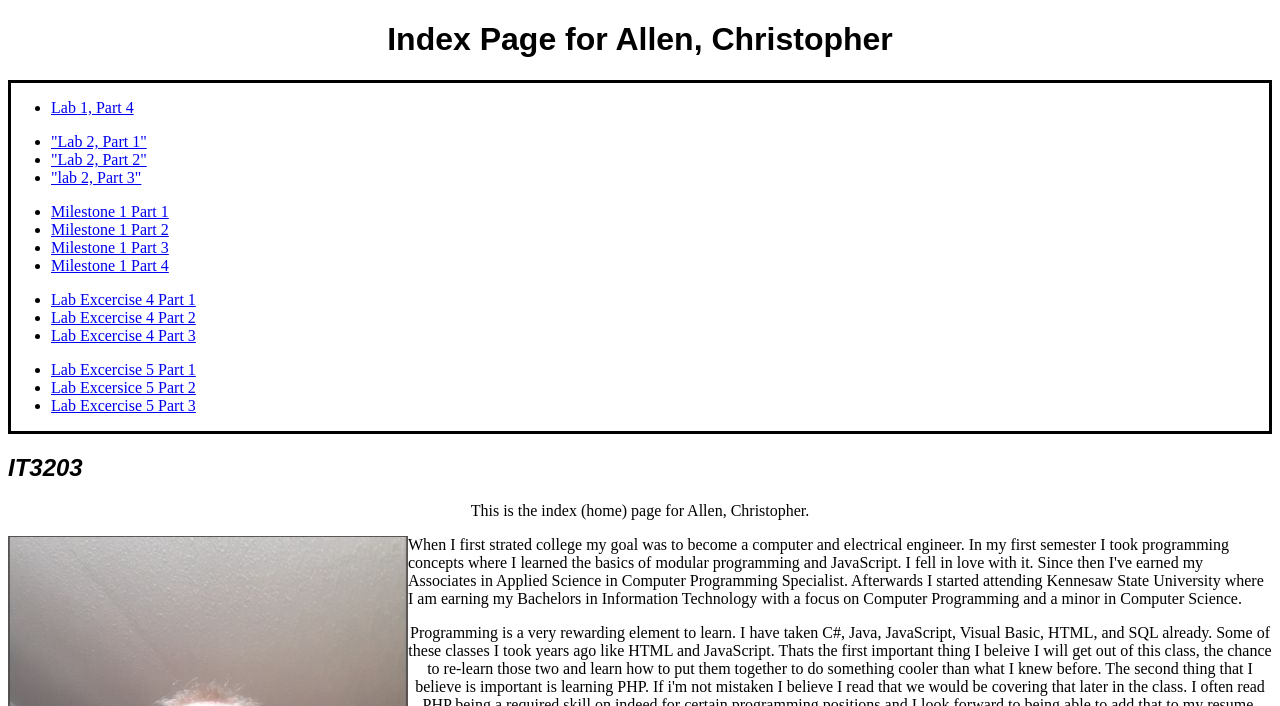
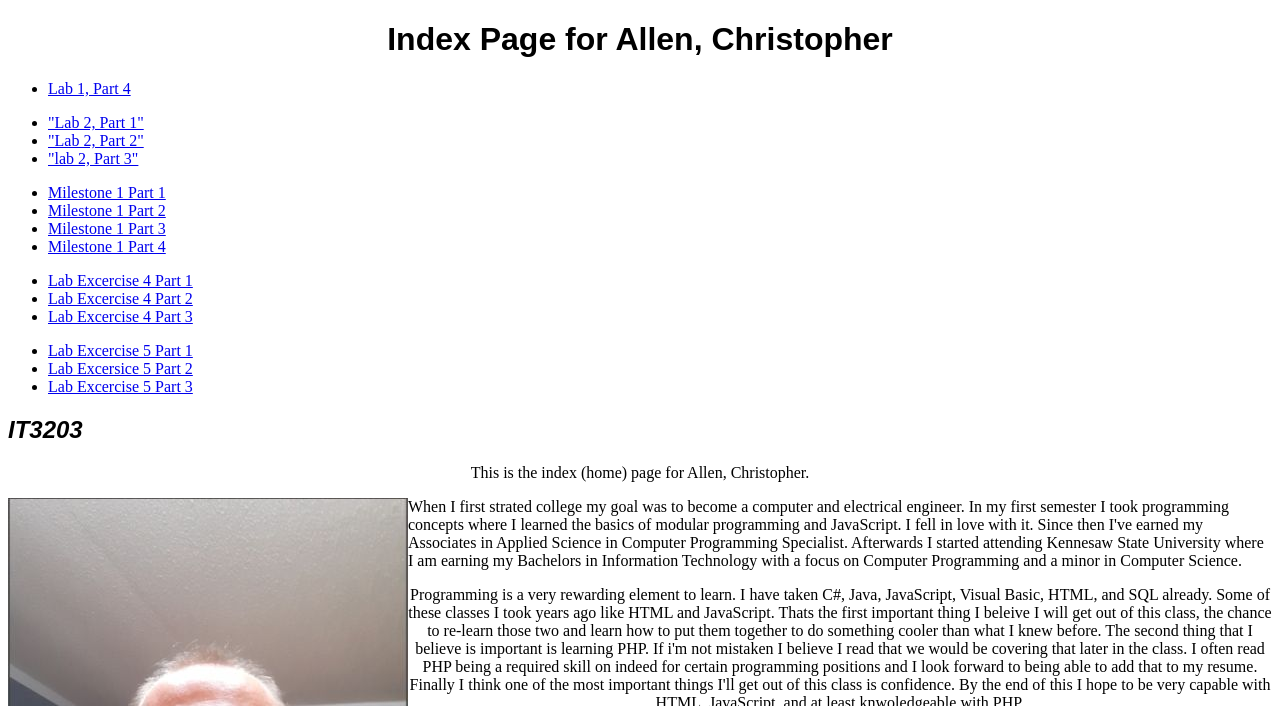
Before and after one commit to calle192/Portfolio, a plain HTML site: page public_html/index.html in a window 1280 px wide. Shown: the top 706 px of the page. Drawn offline with Linux system fonts and the light colour scheme.

Commit message:
Update index.html

```diff
--- a/public_html/index.html
+++ b/public_html/index.html
@@ -10,41 +10,36 @@
 <body>
 
 <h1>Index Page for Allen, Christopher</h1>
-<div style= "border: solid;">
  <nav>
    <uL>
     <li><a href="I1p4.html">Lab 1, Part 4 </a></li>
    </uL>
- </nav>
- <nav>
+
    <ul>
     <li><a href="12p1.html">"Lab 2, Part 1"</a> </li>
     <li><a href="12p2.html">"Lab 2, Part 2"</a></li>
     <li><a href="12p3.html">"lab 2, Part 3"</a></li>
    </ul>
-  </nav>
-  <nav>
+
     <ul>
        <li> <a href="13p1.html">Milestone 1 Part 1</a></li>
        <li><a href="13p2.html">Milestone 1 Part 2</a></li>
        <li><a href="13p3.html">Milestone 1 Part 3</a></li>
        <li><a href="13p4.html">Milestone 1 Part 4</a></li>
     </ul>
- </nav>
- <nav>
+
    <ul>
     <li><a href="14p1.html">Lab Excercise 4 Part 1</a></li>
     <li><a href="14p2.html">Lab Excercise 4 Part 2</a></li>
     <li><a href="14p3.html">Lab Excercise 4 Part 3</a></li>
    </ul>
- </nav>
- <nav>
+
    <ul>
     <li><a href =" 15p1.html"> Lab Excercise 5 Part 1</a></li>
     <li><a href = "15p2.html">Lab Excersice 5 Part 2</a></li>
     <li><a href = "15p3.html">Lab Excercise 5 Part 3</a></li>
    </ul>
-</div>
+  </nav>
 
 <h2>IT3203</h2>
 <p style="text-align:center">This is the index (home) page for Allen, Christopher.</p>
```
